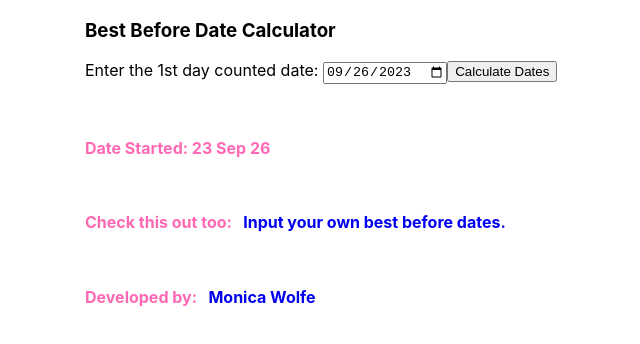
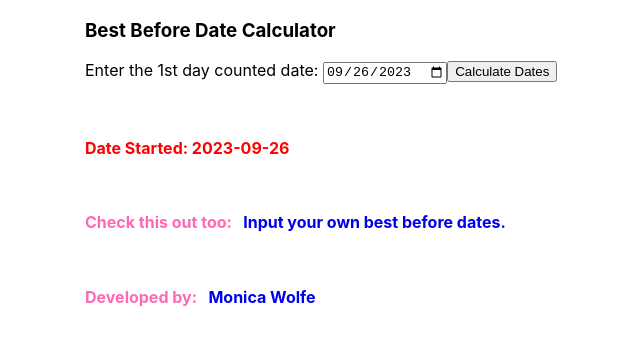
Before and after one commit to mcwolfe2011/best-before-date-app, a React (Create React App) app: page / in a window 1280 px wide. Shown: the top 344 px of the page, without its empty margins (107-747 px from the left). Built offline with nearby package versions, Linux system fonts and the light colour scheme.

Commit message:
Added random colour

```diff
--- a/src/App.js
+++ b/src/App.js
@@ -9,34 +9,39 @@ function AddDaysToDate() {
     setStartDate(event.target.value);
   };
 
-  const handleInputBlur = () => {
-    // When the input field loses focus (onBlur), update the startDate
-    setStartDate(startDate);
-  };
-
-  const formatDateToYYMMDD = date => {
+  const formatDateToDDMonYY = date => {
+    const day = date.getDate().toString().padStart(2, "0");
+    const monthNames = [
+      "Jan",
+      "Feb",
+      "Mar",
+      "Apr",
+      "May",
+      "Jun",
+      "Jul",
+      "Aug",
+      "Sep",
+      "Oct",
+      "Nov",
+      "Dec"
+    ];
+    const monthIndex = date.getMonth();
     const year = date.getFullYear().toString().slice(-2);
-    const month = date.toLocaleString("default", { month: "short" });
-    const day = date.getDate().toString().padStart(2, "0");
-    return `${year} ${month} ${day}`;
+    return `${year} ${monthNames[monthIndex]} ${day}`;
   };
 
   const calculateDates = () => {
     const inputDate = new Date(startDate);
     if (!isNaN(inputDate.getTime())) {
-      // Create an array of days to calculate
       const daysToCalculate = [
         3, 4, 5, 7, 8, 10, 12, 14, 15, 18, 21, 25, 28, 30, 35, 40, 45
       ];
 
-      // Calculate and format the dates
       const calculatedDates = daysToCalculate.map(daysToAdd => {
         const newDate = new Date(inputDate);
-        newDate.setDate(inputDate.getDate() + daysToAdd);
-
-        // Format the date as "YY MM DD"
-        const formattedDate = formatDateToYYMMDD(newDate);
-        return { days: daysToAdd, formattedDate };
+        // Start counting from the day after the selected date
+        newDate.setDate(inputDate.getDate() + 1 + daysToAdd);
+        return { days: daysToAdd, formattedDate: formatDateToDDMonYY(newDate) };
       });
 
       setResults(calculatedDates);
@@ -55,13 +60,13 @@ function AddDaysToDate() {
             type="date"
             value={startDate}
             onChange={handleStartDateChange}
-            onBlur={handleInputBlur} // Add onBlur event to synchronize the input field with startDate
           />
         </label>
         <button onClick={calculateDates}>Calculate Dates</button>
+
         {startDate && (
-          <h4 className="developer">
-            Date Started: {formatDateToYYMMDD(new Date(startDate))}
+          <h4 className="developer" style={{ color: getRandomColor() }}>
+            Date Started: {startDate}
           </h4>
         )}
         <div>
@@ -90,3 +95,103 @@ function AddDaysToDate() {
 }
 
 export default AddDaysToDate;
+
+// Function to generate a random color
+const getRandomColor = () => {
+  const colors = ["red", "blue", "green", "orange", "purple", "pink"];
+  return colors[Math.floor(Math.random() * colors.length)];
+};
+
+// import React, { useState } from "react";
+
+// function AddDaysToDate() {
+//   const initialDate = new Date().toISOString().split("T")[0]; // Get today's date in the "YYYY-MM-DD" format
+//   const [startDate, setStartDate] = useState(initialDate); // Initialize with today's date
+//   const [results, setResults] = useState([]);
+
+//   const handleStartDateChange = event => {
+//     setStartDate(event.target.value);
+//   };
+
+//   const formatDateToDDMonYY = date => {
+//     const day = date.getDate().toString().padStart(2, "0");
+//     const monthNames = [
+//       "Jan",
+//       "Feb",
+//       "Mar",
+//       "Apr",
+//       "May",
+//       "Jun",
+//       "Jul",
+//       "Aug",
+//       "Sep",
+//       "Oct",
+//       "Nov",
+//       "Dec"
+//     ];
+//     const monthIndex = date.getMonth();
+//     const year = date.getFullYear().toString().slice(-2);
+//     return `${year} ${monthNames[monthIndex]} ${day}`;
+//   };
+
+//   const calculateDates = () => {
+//     const inputDate = new Date(startDate);
+//     if (!isNaN(inputDate.getTime())) {
+//       const daysToCalculate = [
+//         3, 4, 5, 7, 8, 10, 12, 14, 15, 18, 21, 25, 28, 30, 35, 40, 45
+//       ];
+
+//       const calculatedDates = daysToCalculate.map(daysToAdd => {
+//         const newDate = new Date(inputDate);
+//         // Start counting from the day after the selected date
+//         newDate.setDate(inputDate.getDate() + 1 + daysToAdd);
+//         return { days: daysToAdd, formattedDate: formatDateToDDMonYY(newDate) };
+//       });
+
+//       setResults(calculatedDates);
+//     } else {
+//       setResults([]);
+//     }
+//   };
+
+//   return (
+//     <div className="app-container">
+//       <div>
+//         <h3>Best Before Date Calculator</h3>
+//         <label>
+//           Enter the date:&nbsp;
+//           <input
+//             type="date"
+//             value={startDate}
+//             onChange={handleStartDateChange}
+//           />
+//         </label>
+//         <button onClick={calculateDates}>Calculate Dates</button>
+
+//         {startDate && <h4 className="developer">Date Started: {startDate}</h4>}
+//         <div>
+//           {results.map(result => (
+//             <p key={result.days}>
+//               {result.days} days added:&nbsp; &nbsp;
+//               {result.formattedDate}
+//             </p>
+//           ))}
+//         </div>
+//       </div>
+//       <h4 className="developer">
+//         Check this out too:&nbsp; &nbsp;
+//         <a className="link" href="https://celadon-nougat-f50b41.netlify.app/">
+//           Input your own best before dates.
+//         </a>
+//       </h4>
+//       <h4 className="developer">
+//         Developed by:&nbsp; &nbsp;
+//         <a className="link" href="https://www.cmkcanada.com/">
+//           Monica Wolfe
+//         </a>
+//       </h4>
+//     </div>
+//   );
+// }
+
+// export default AddDaysToDate;
```
